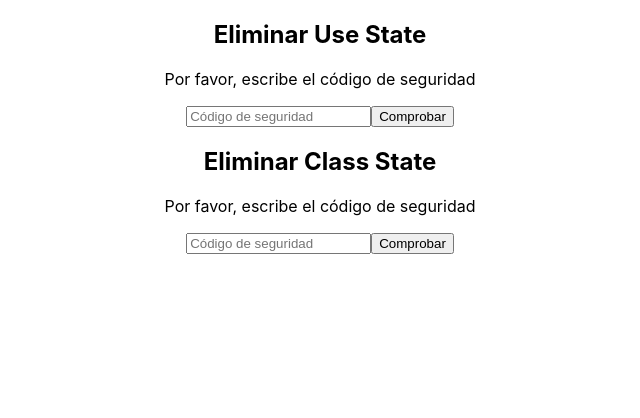
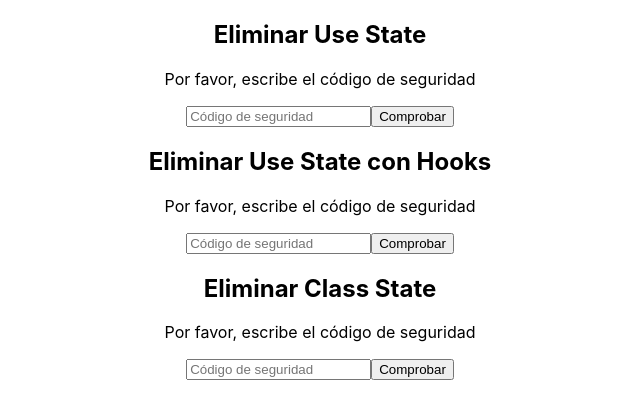
Before and after one commit to AdrianGerman/codigos-seguridad, a React (Create React App) app: page / in a window 1280 px wide. Shown: the top 418 px of the page, without its empty margins (320-960 px from the left). Built offline with nearby package versions, Linux system fonts and the light colour scheme.

Commit message:
Composite states with useState

```diff
--- a/src/App.js
+++ b/src/App.js
@@ -1,4 +1,5 @@
 import { UseState } from "./UseState.js";
+import { UseStateHook } from "./UseStateHook.js";
 import { ClassState } from "./ClassState.js";
 
 import "./App.css";
@@ -7,6 +8,7 @@ function App() {
   return (
     <div className="App">
       <UseState name="Use State" />
+      <UseStateHook name="Use State con Hooks" />
       <ClassState name="Class State" />
     </div>
   );
--- /dev/null
+++ b/src/UseStateHook.js
@@ -0,0 +1,75 @@
+import React from "react";
+
+const SECURITY_CODE = "paradigma";
+
+function UseStateHook({ name }) {
+  const [state, setState] = React.useState({
+    value: "",
+    error: false,
+    loading: false,
+  });
+
+  console.log(state.value);
+
+  React.useEffect(() => {
+    console.log("Empezando el efecto");
+
+    if (!!state.loading) {
+      setTimeout(() => {
+        console.log("Haciendo la validación");
+
+        if (state.value === SECURITY_CODE) {
+          setState({
+            ...state,
+            loading: false,
+          });
+        } else {
+          setState({
+            ...state,
+            loading: false,
+            error: true,
+          });
+        }
+
+        console.log("Terminando la validación");
+      }, 3000);
+    }
+
+    console.log("Terminando el efecto");
+    // eslint-disable-next-line react-hooks/exhaustive-deps
+  }, [state.loading]);
+
+  return (
+    <div>
+      <h2>Eliminar {name}</h2>
+      <p>Por favor, escribe el código de seguridad</p>
+
+      {state.error && !state.loading && <p>Error: el código es incorrecto</p>}
+      {state.loading && <p>Cargando...</p>}
+
+      <input
+        value={state.value}
+        placeholder="Código de seguridad"
+        onChange={(event) => {
+          setState({
+            ...state,
+            value: event.target.value,
+          });
+        }}
+      />
+      <button
+        onClick={() => {
+          setState({
+            ...state,
+            loading: true,
+            error: false,
+          });
+        }}
+      >
+        Comprobar
+      </button>
+    </div>
+  );
+}
+
+export { UseStateHook };
```
